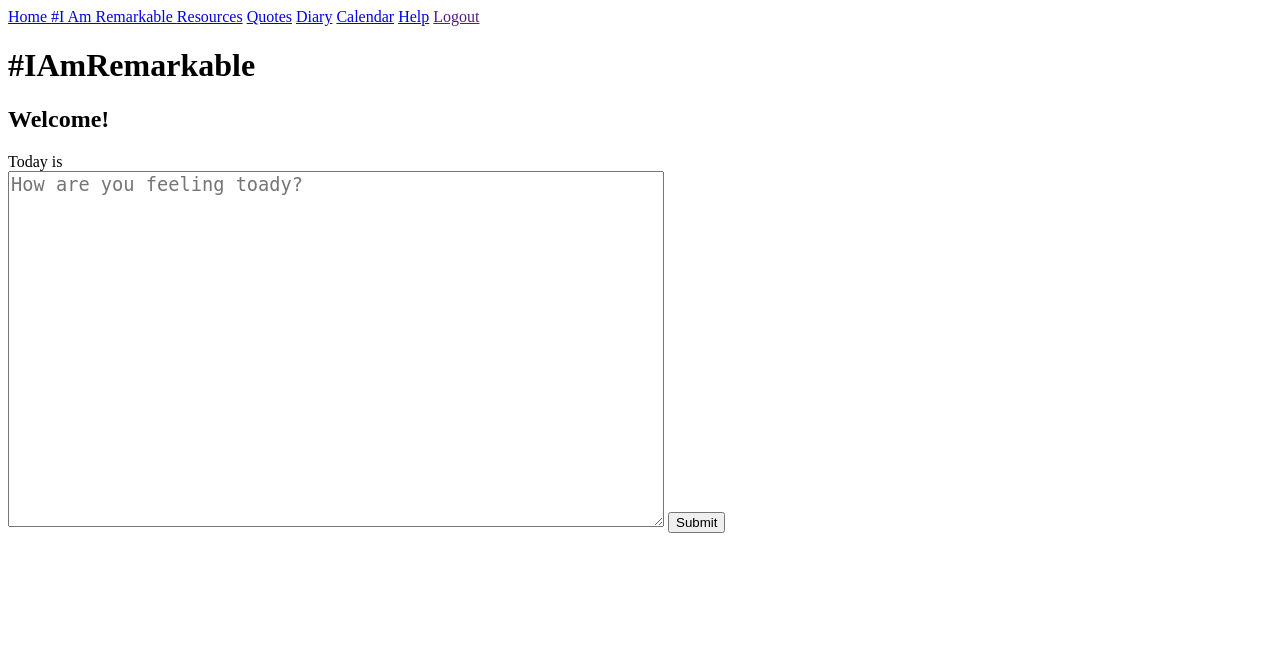
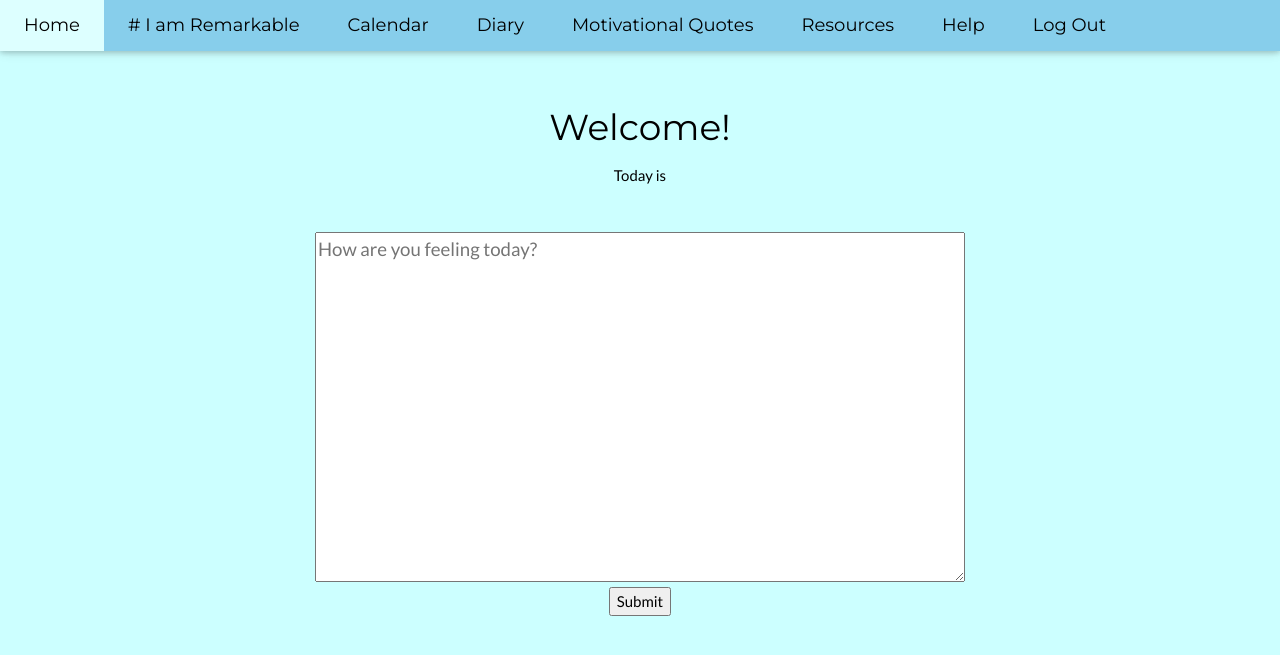
Before and after one commit to HalleClottey/RemarkableBecause, a Python web app: template template/NewDiaryEntry.html in a window 1280 px wide. Shown: the top 655 px of the page. Run offline with Jinja, Linux system fonts and the light colour scheme; the template is opened without the code that fills it, so the values that code supplies are empty.

Commit message:
quotes html

```diff
--- a/Template/remarkable.html
+++ b/Template/remarkable.html
@@ -54,11 +54,12 @@
           {% if user %}
           <a href="./remarkable" class="w3-bar-item w3-button w3-padding-large">#IamRemarkable</a>
           <a href="./calendar" class="w3-bar-item w3-button w3-padding-large">Calendar</a>
+          <a href="./diary" class="w3-bar-item w3-button w3-padding-large">Diary</a>
           {% else %}
           <a href="./" class="w3-bar-item w3-button w3-padding-large">#IamRemarkable</a>
           <a href="./" class="w3-bar-item w3-button w3-padding-large">Calendar</a>
+          <a href="./" class="w3-bar-item w3-button w3-padding-large">Diary</a>
           {% endif %}
-          <a href="./diary" class="w3-bar-item w3-button w3-padding-large">Diary</a>
           <a href="./quotes" class="w3-bar-item w3-button w3-padding-large">Quotes</a>
           <a href="./resources" class="w3-bar-item w3-button w3-padding-large">Resources</a>
           <a href="./help" class="w3-bar-item w3-button w3-padding-large">Help</a>
--- a/template/NewDiaryEntry.html
+++ b/template/NewDiaryEntry.html
@@ -2,29 +2,81 @@
 <html lang="en" dir="ltr">
   <head>
     <meta charset="utf-8">
-    <title>Diary Entry</title>
+    <title>Why Am I Remarkable?</title>
+    <html lang="en" dir="ltr">
+    <meta name="viewport" content="width=device-width, initial-scale=1">
+    <link rel="stylesheet" href="https://www.w3schools.com/w3css/4/w3.css">
+    <link rel="stylesheet" href="https://fonts.googleapis.com/css?family=Lato">
+    <link rel="stylesheet" href="https://fonts.googleapis.com/css?family=Montserrat">
+    <link rel="stylesheet" href="https://cdnjs.cloudflare.com/ajax/libs/font-awesome/4.7.0/css/font-awesome.min.css">
+
+    <script type="text/javascript">
+    function Visible() {
+      const x = document.getElementById("motivational_display");
+      if (x.style.display === "none") {
+        x.style.display = "block";
+      } else {
+        x.style.display = "none";
+      }
+    }
+    </script>
+<style>
+    body,h1,h2,h3,h4,h5,h6 {font-family: "Lato", sans-serif}
+    .w3-bar,h1,button {font-family: "Montserrat", sans-serif}
+    .fa-heart,.fa-calendar, .fa-book {font-size:200px}
+    body { background-color: #ccffff; }
+    </style>
   </head>
-  <body>
-    <a href = "./home"> Home </a>
-    <a href = "./remarkable"> #I Am Remarkable </a>
-    <a href="./resources">Resources</a>
-    <a href="./motivation">Quotes</a>
-    <a href="./diary">Diary</a>
-    <a href="./calendar">Calendar</a>
-    <a href="./help">Help</a>
-    <a href="{{logout_url}}">Logout</a>
-    <h1>#IAmRemarkable</h1>
 
-    <h2>Welcome!</h2>
-    <!-- Displays current date -->
+    <body>
+      <div class="w3-top">
+        <div class="w3-bar w3-light-blue w3-card w3-left-align w3-large">
+          <!-- <a class="w3-bar-item w3-button w3-hide-medium w3-hide-large w3-right w3-padding-large w3-hover-pale-blue w3-large w3-light-blue" href="javascript:void(0);" onclick="myFunction()" title="Toggle Navigation Menu"><i class="fa fa-bars"></i></a> -->
+          <a href="./home" class="w3-bar-item w3-button w3-padding-large w3-light-blue w3-hover-pale-blue">Home</a>
+          {% if user %}
+          <a href="./remarkable" class="w3-bar-item w3-button w3-padding-large w3-light-blue w3-hover-pale-blue"># I am Remarkable</a>
+          <a href="./calendar" class="w3-bar-item w3-button w3-hide-small w3-padding-large w3-hover-pale-blue">Calendar</a>
+          <a href="./diary" class="w3-bar-item w3-button w3-hide-small w3-padding-large w3-hover-pale-blue">Diary</a>
+          {% else %}
+          <a href="./" class="w3-bar-item w3-button w3-padding-large w3-light-blue w3-hover-pale-blue"># I am Remarkable</a>
+          <a href="./" class="w3-bar-item w3-button w3-hide-small w3-padding-large w3-hover-pale-blue">Calendar</a>
+          <a href="./" class="w3-bar-item w3-button w3-hide-small w3-padding-large w3-hover-pale-blue">Diary</a>
+          {% endif %}
+          <a href="./motivation" class="w3-bar-item w3-button w3-hide-small w3-padding-large w3-hover-pale-blue">Motivational Quotes</a>
+          <a href="./resources" class="w3-bar-item w3-button w3-hide-small w3-padding-large w3-hover-pale-blue">Resources</a>
+          <a href="./help" class="w3-bar-item w3-button w3-hide-small w3-padding-large w3-hover-pale-blue">Help</a>
+          <a href="{{logout_url}}" class="w3-bar-item w3-button w3-hide-small w3-padding-large w3-hover-pale-blue w3-margin-right">Log Out</a>
+        </div>
+        <!-- Navbar on small screens -->
+        <div id="navDemo" class="w3-bar-block w3-white w3-hide w3-hide-large w3-hide-medium w3-large">
+          <a href="./home" class="w3-bar-item w3-button w3-padding-large">Home</a>
+          {% if user %}
+          <a href="./remarkable" class="w3-bar-item w3-button w3-padding-large">#IamRemarkable</a>
+          <a href="./calendar" class="w3-bar-item w3-button w3-padding-large">Calendar</a>
+          <a href="./diary" class="w3-bar-item w3-button w3-padding-large">Diary</a>
+          {% else %}
+          <a href="./" class="w3-bar-item w3-button w3-padding-large">#IamRemarkable</a>
+          <a href="./" class="w3-bar-item w3-button w3-padding-large">Calendar</a>
+          <a href="./" class="w3-bar-item w3-button w3-padding-large">Diary</a>
+          {% endif %}
+          <a href="./quotes" class="w3-bar-item w3-button w3-padding-large">Quotes</a>
+          <a href="./resources" class="w3-bar-item w3-button w3-padding-large">Resources</a>
+          <a href="./help" class="w3-bar-item w3-button w3-padding-large">Help</a>
+        </div>
+      </div>
+      <br></br><br></br>
+
     <!-- <p><script> document.write(new Date().toLocaleDateString()); </script></p> -->
+    <div><center><h1>Welcome!</h1>
     <div class="">
       Today is {{today}}
-    </div>
+    </center></div></div><br></br>
 
-    <form class="" action="/diaryentry" method="Post">
-      <textarea type="text" name="diary_post" value="" placeholder="How are you feeling toady?" style = "width:650px; height:350px;font-size:14pt;"></textarea>
-      <input action = "/diary" type="submit" name="" value="Submit">
-    </form>
+      <center><form class="" action="/diaryentry" method="Post">
+      <textarea type="text" name="diary_post" value="" placeholder="How are you feeling today?" style = "width:650px; height:350px;font-size:14pt;"></textarea></center>
+
+      <!--submit button -->
+      <center><input action = "/diary" type="submit" name="" value="Submit"></form></center>
+
   </body>
 </html>
```
Also changed, not shown: Template/Quotes.html (+25 -30 lines).
